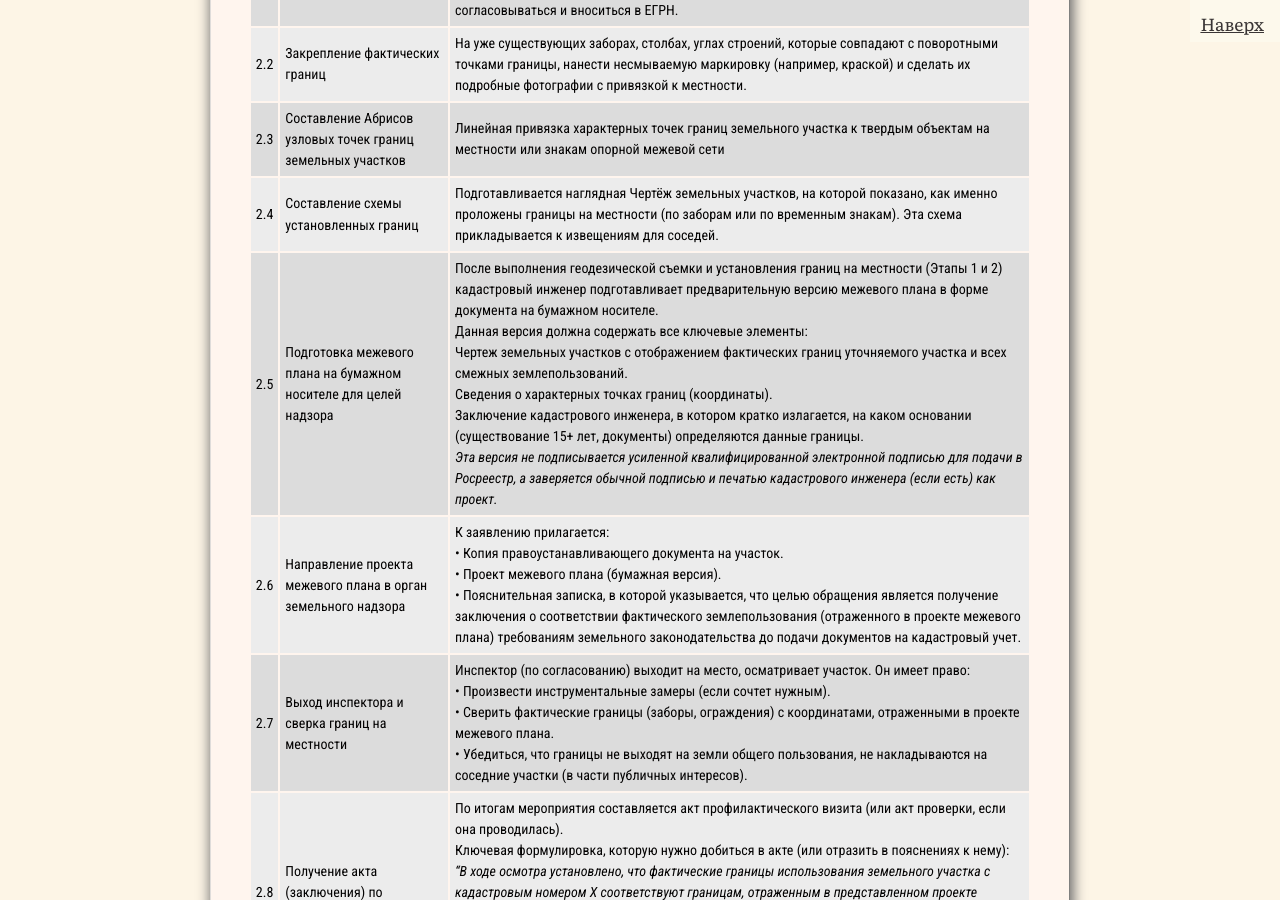
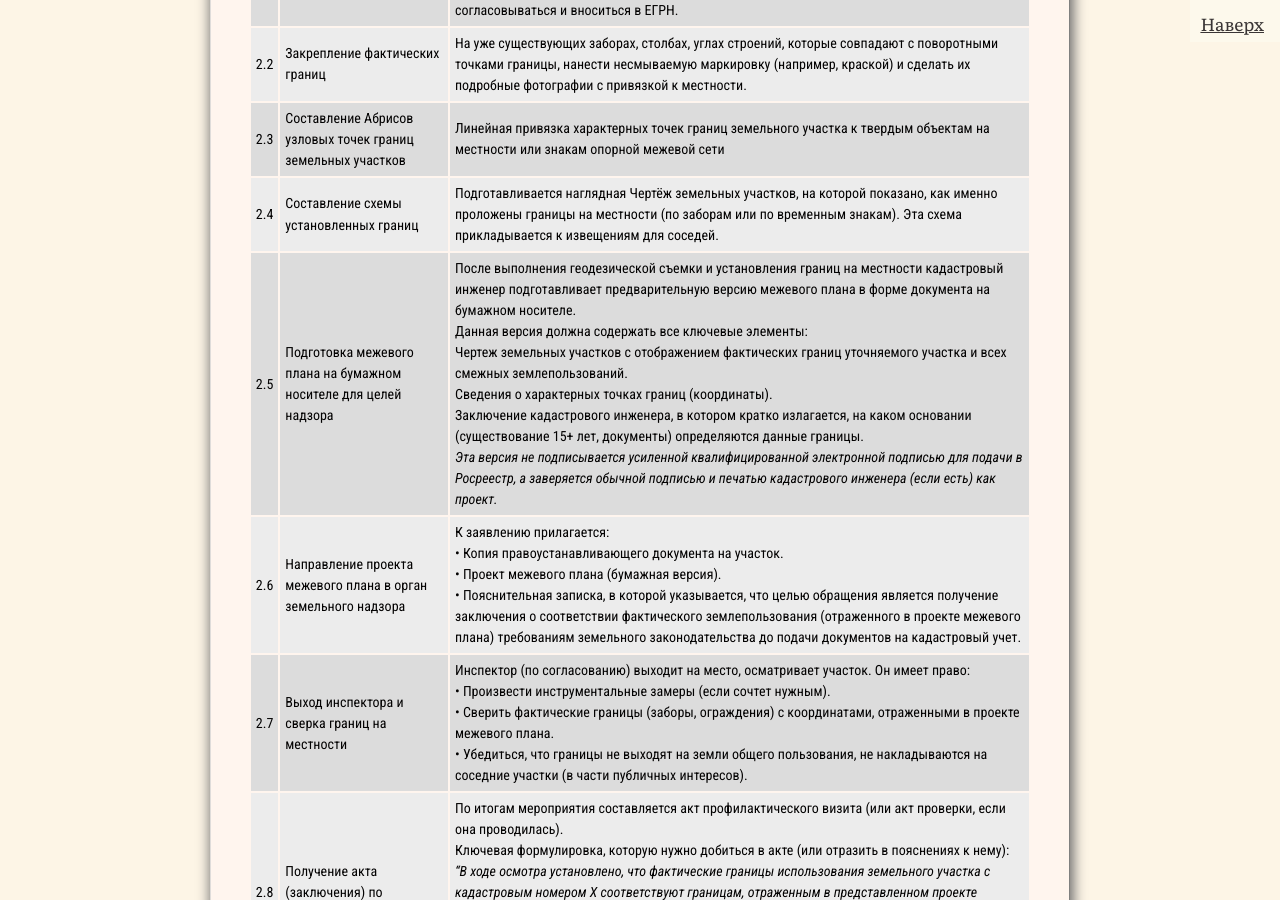
Before and after one commit to SergSi/land-use-art, a Jekyll site: the page built from _posts/2026-02-10-pr1.md, in a window 1280 px wide and 900 px high, scrolled down 17110 px. Built offline with Jekyll 4.4.1, drawn with Linux system fonts in a browser that asks for light colours; some web fonts are replaced.

Commit message:
Update 2026-02-10-pr1.md

```diff
--- a/_posts/2026-02-10-pr1.md
+++ b/_posts/2026-02-10-pr1.md
@@ -311,7 +311,7 @@ Step7 --> Success4[✅ Границы установлены<br>по решен
 | 2.2  | Закрепление фактических границ                               | На уже существующих заборах, столбах, углах строений, которые совпадают с поворотными точками границы, нанести несмываемую маркировку (например, краской) и сделать их подробные фотографии с привязкой к местности. |
 | 2.3  | Составление Абрисов  узловых точек границ земельных участков | Линейная привязка характерных точек границ земельного участка к твердым объектам на местности или знакам опорной межевой сети |
 | 2.4  | Составление схемы установленных границ                       | Подготавливается наглядная Чертёж земельных участков, на которой показано, как именно проложены границы на местности (по заборам или по временным знакам). Эта схема прикладывается к извещениям для соседей. |
-| 2.5  | Подготовка межевого плана на бумажном носителе для целей надзора | После выполнения геодезической съемки и установления границ на местности (Этапы 1 и 2) кадастровый инженер подготавливает предварительную версию межевого плана в форме документа на бумажном носителе.<br />Данная версия должна содержать все ключевые элементы:<br />Чертеж земельных участков с отображением фактических границ уточняемого участка и всех смежных землепользований.<br />Сведения о характерных точках границ (координаты).<br />Заключение кадастрового инженера, в котором кратко излагается, на каком основании (существование 15+ лет, документы) определяются данные границы.<br />*Эта версия не подписывается усиленной квалифицированной электронной подписью для подачи в Росреестр, а заверяется обычной подписью и печатью кадастрового инженера (если есть) как проект.* |
+| 2.5  | Подготовка межевого плана на бумажном носителе для целей надзора | После выполнения геодезической съемки и установления границ на местности кадастровый инженер подготавливает предварительную версию межевого плана в форме документа на бумажном носителе.<br />Данная версия должна содержать все ключевые элементы:<br />Чертеж земельных участков с отображением фактических границ уточняемого участка и всех смежных землепользований.<br />Сведения о характерных точках границ (координаты).<br />Заключение кадастрового инженера, в котором кратко излагается, на каком основании (существование 15+ лет, документы) определяются данные границы.<br />*Эта версия не подписывается усиленной квалифицированной электронной подписью для подачи в Росреестр, а заверяется обычной подписью и печатью кадастрового инженера (если есть) как проект.* |
 | 2.6  | Направление проекта межевого плана в орган земельного надзора | К заявлению прилагается:<br />• Копия правоустанавливающего документа на участок.<br />• Проект межевого плана (бумажная версия).<br />• Пояснительная записка, в которой указывается, что целью обращения является получение заключения о соответствии фактического землепользования (отраженного в проекте межевого плана) требованиям земельного законодательства до подачи документов на кадастровый учет. |
 | 2.7  | Выход инспектора и сверка границ на местности                | Инспектор (по согласованию) выходит на место, осматривает участок. Он имеет право:<br />• Произвести инструментальные замеры (если сочтет нужным).<br />• Сверить фактические границы (заборы, ограждения) с координатами, отраженными в проекте межевого плана.<br />• Убедиться, что границы не выходят на земли общего пользования, не накладываются на соседние участки (в части публичных интересов).<br /> |
 | 2.8  | Получение акта (заключения) по результатам проверки          | По итогам мероприятия составляется акт профилактического визита (или акт проверки, если она проводилась).<br />Ключевая формулировка, которую нужно добиться в акте (или отразить в пояснениях к нему):<br />*"В ходе осмотра установлено, что фактические границы использования земельного участка с кадастровым номером X соответствуют границам, отраженным в представленном проекте межевого плана (подготовленном кадастровым инженером ...). Признаков самовольного занятия земель (или иных нарушений) не выявлено".*<br />Этот документ становится официальным подтверждением того, что государство (в лице надзорного органа) не имеет претензий к местоположению именно этих границ. |
```
